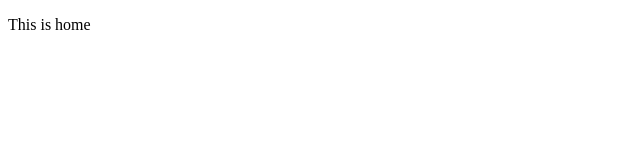
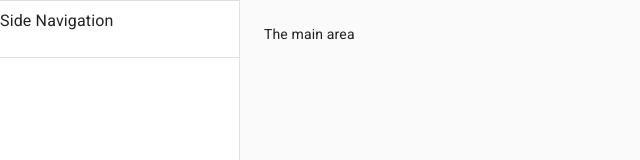
Before and after one commit to isnakolah/portfolio-client, a React (Create React App) app: page / in a window 1280 px wide. Shown: the top 160 px of the page, without its empty margins (0-640 px from the left). Built offline with nearby package versions, Linux system fonts and the light colour scheme.

Commit message:
Setup layout

```diff
--- a/package.json
+++ b/package.json
@@ -8,6 +8,7 @@
     "@testing-library/jest-dom": "^5.12.0",
     "@testing-library/react": "^11.2.6",
     "@testing-library/user-event": "^12.8.3",
+    "fontsource-roboto": "^4.0.0",
     "react": "^17.0.2",
     "react-dom": "^17.0.2",
     "react-router-dom": "^5.2.0",
--- a/src/App.js
+++ b/src/App.js
@@ -1,11 +1,11 @@
 import React from "react";
 
+// styles
+import "fontsource-roboto";
+import Layout from "./components/layout/Layout";
+
 const App = () => {
-  return (
-    <div>
-      <p>This is home</p>
-    </div>
-  );
+  return <Layout />;
 };
 
 export default App;
--- /dev/null
+++ b/src/components/layout/Layout.js
@@ -0,0 +1,34 @@
+import React from "react";
+import CssBaseline from "@material-ui/core/CssBaseline";
+
+import { makeStyles } from "@material-ui/core/styles";
+
+import MainArea from "./MainArea";
+import SideNav from "./SideNav";
+
+const useStyles = makeStyles((theme) => ({
+  root: {
+    display: "flex",
+  },
+  // necessary for content to be below app bar
+  content: {
+    flexGrow: 1,
+    padding: theme.spacing(3),
+  },
+}));
+
+const Layout = () => {
+  const classes = useStyles();
+
+  return (
+    <div className={classes.root}>
+      <CssBaseline />
+      <SideNav />
+      <main className={classes.content}>
+        <MainArea />
+      </main>
+    </div>
+  );
+};
+
+export default Layout;
--- /dev/null
+++ b/src/components/layout/MainArea.js
@@ -0,0 +1,7 @@
+import React from "react";
+
+const MainArea = () => {
+  return <div>The main area</div>;
+};
+
+export default MainArea;
--- /dev/null
+++ b/src/components/layout/SideNav.js
@@ -0,0 +1,87 @@
+import React, { useState } from "react";
+import PropTypes from "prop-types";
+
+import Divider from "@material-ui/core/Divider";
+import List from "@material-ui/core/List";
+import Drawer from "@material-ui/core/Drawer";
+import Hidden from "@material-ui/core/Hidden";
+import Typography from "@material-ui/core/Typography";
+import { makeStyles, useTheme } from "@material-ui/core/styles";
+
+export const drawerWidth = 240;
+
+const useStyles = makeStyles((theme) => ({
+  drawer: {
+    [theme.breakpoints.up("sm")]: {
+      width: drawerWidth,
+      flexShrink: 0,
+    },
+  },
+  drawerPaper: {
+    width: drawerWidth,
+  },
+}));
+
+const SideNav = ({ window }) => {
+  const classes = useStyles();
+  const theme = useTheme();
+
+  const [mobileOpen, setMobileOpen] = useState(false);
+
+  const container = window !== undefined ? () => window().document.body : undefined;
+
+  const handleDrawerToggle = () => {
+    setMobileOpen(!mobileOpen);
+  };
+
+  const drawer = (
+    <div>
+      <div className={toolbar} />
+      <Divider />
+      <List>
+        <Typography paragraph>Side Navigation</Typography>
+      </List>
+      <Divider />
+      <List></List>
+    </div>
+  );
+  return (
+    <nav className={classes.drawer} aria-label="mailbox folders">
+      {/* The implementation can be swapped with js to avoid SEO duplication of links. */}
+      <Hidden smUp implementation="css">
+        <Drawer
+          container={container}
+          variant="temporary"
+          anchor={theme.direction === "rtl" ? "right" : "left"}
+          open={mobileOpen}
+          onClose={handleDrawerToggle}
+          classes={{
+            paper: classes.paper,
+          }}
+          ModalProps={{
+            keepMounted: true, // Better open performance on mobile.
+          }}
+        >
+          {drawer}
+        </Drawer>
+      </Hidden>
+      <Hidden xsDown implementation="css">
+        <Drawer
+          classes={{
+            paper: classes.drawerPaper,
+          }}
+          variant="permanent"
+          open
+        >
+          {drawer}
+        </Drawer>
+      </Hidden>
+    </nav>
+  );
+};
+
+SideNav.propTypes = {
+  window: PropTypes.func,
+};
+
+export default SideNav;
```
Also changed, not shown: 1 other file (tests, documents, lock files or other folders).
